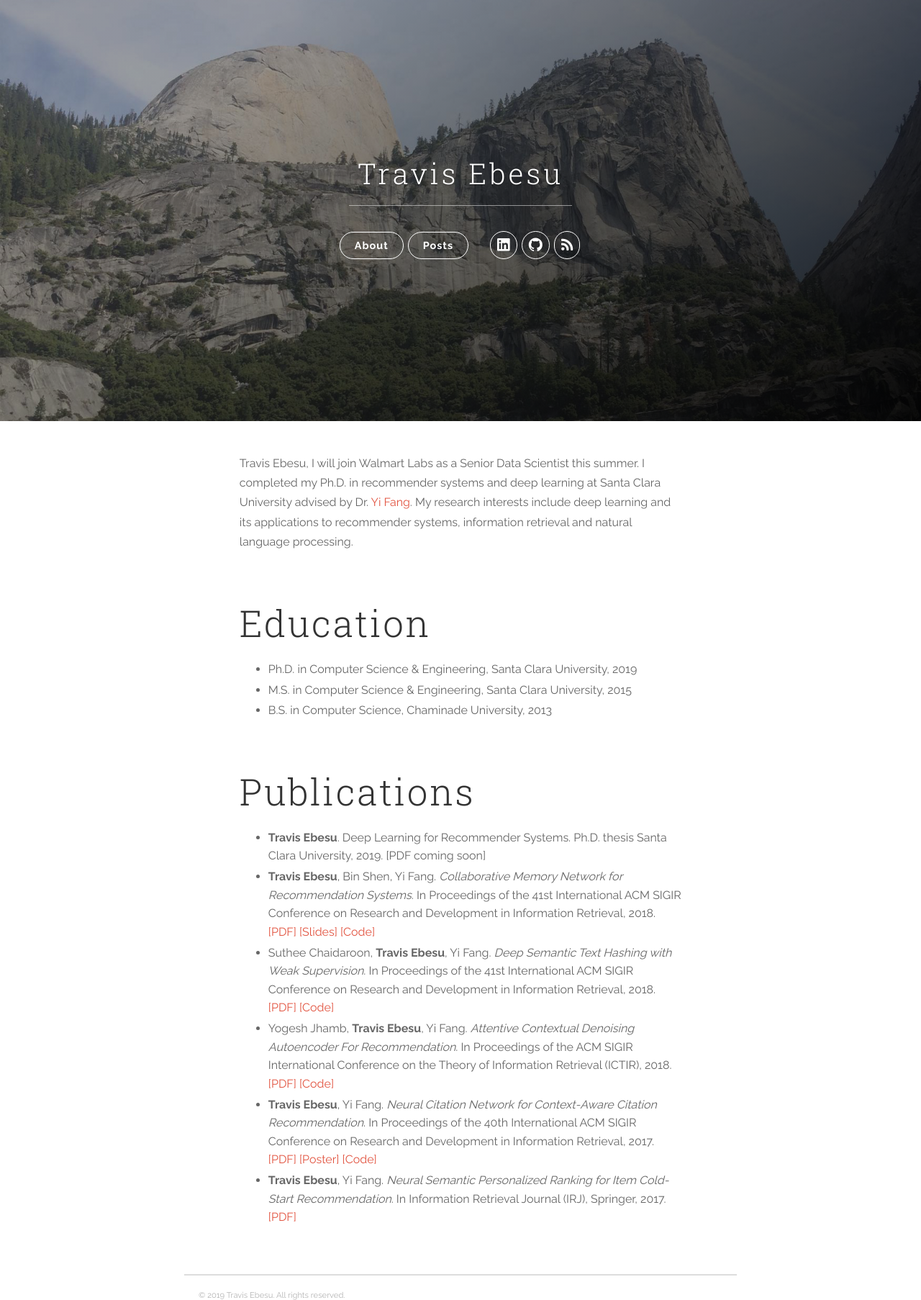
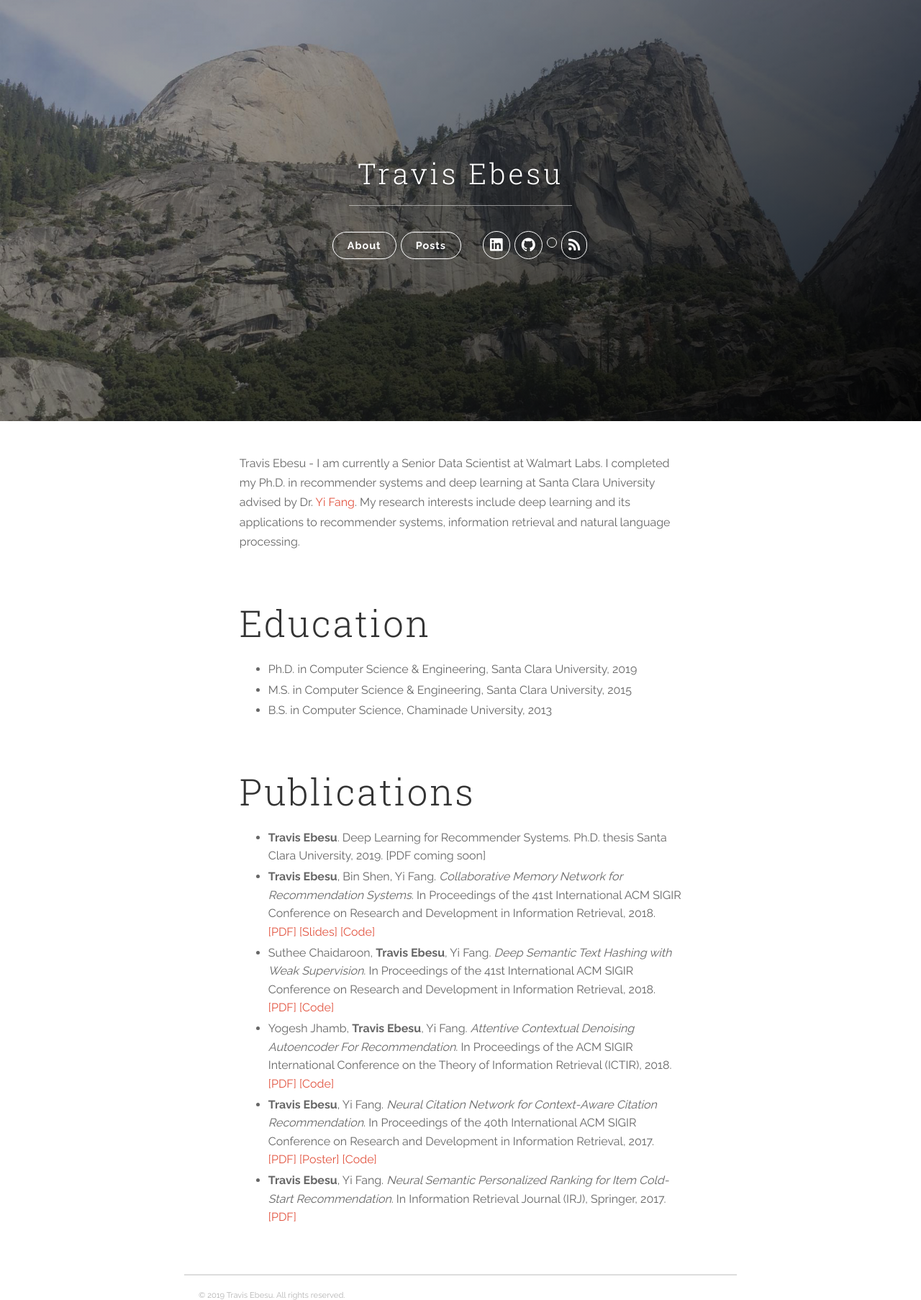
Before and after one commit to tebesu/tebesu.github.io, a Jekyll site: the page built from about.md, in a window 1280 px wide. Shown: the whole page at 72% size. Built offline with Jekyll 4.4.1, drawn with Linux system fonts in a browser that asks for light colours; a style sheet for code colours, icons or effects is not loaded.

Commit message:
add google scholar icon; update about me

```diff
--- a/_includes/head.html
+++ b/_includes/head.html
@@ -47,7 +47,7 @@
   <meta name="msapplication-TileColor" content="#ffc40d">
   <meta name="msapplication-TileImage" content="{{ site.baseurl }}/images/favicons/mstile-144x144.png">
   <meta name="theme-color" content="#ffffff">
-
+  <link rel="stylesheet" href="https://cdn.rawgit.com/jpswalsh/academicons/master/css/academicons.min.css">
   <link rel="stylesheet" href="{{ site.baseurl }}/css/main.css?{{site.time | date: '%s%N'}}">
   <link rel="canonical" href="{% if page.canonical %}{{ page.canonical }}{% else %}{{ page.url | replace:'index.html','' | prepend: site.baseurl | prepend: site.url }}{% endif %}">
   <link rel="alternate" type="application/rss+xml" title="{{ site.title }}" href="{{ site.baseurl }}/feed.xml">
--- a/_includes/header.html
+++ b/_includes/header.html
@@ -75,6 +75,14 @@
               </li>
             {% endif %}
 
+            <!-- Google Scholar -->
+            <li class="navigation__item">
+              <a class="academic-icon" href="https://scholar.google.com/citations?user=h6KUq-QAAAAJ" title="Google Scholar Profile" target="_blank">
+                <i class="icon ai ai-google-scholar"></i>
+                <span class="label">Google Scholar</span>
+              </a>
+            </li>
+
             {% if site.author.email %}
               <!-- Email -->
               <!-- <li class="navigation__item">
--- a/about.md
+++ b/about.md
@@ -5,7 +5,7 @@
 ---
 
 
-Travis Ebesu, I will join Walmart Labs as a Senior Data Scientist this summer. I completed my Ph.D. in recommender systems and deep learning at Santa Clara University advised by Dr. [Yi Fang](http://www.cse.scu.edu/~yfang/). My research interests include deep learning and its applications to recommender systems, information retrieval and natural language processing.
+Travis Ebesu - I am currently a Senior Data Scientist at Walmart Labs. I completed my Ph.D. in recommender systems and deep learning at Santa Clara University advised by Dr. [Yi Fang](http://www.cse.scu.edu/~yfang/). My research interests include deep learning and its applications to recommender systems, information retrieval and natural language processing.
 
 <!-- See my publications below or my [Google Scholar Page](https://scholar.google.com/citations?user=h6KUq-QAAAAJ). -->
 
--- a/css/main.scss
+++ b/css/main.scss
@@ -57,3 +57,12 @@
   border: 3px solid #fff;
   border-radius:100%;
 }
+
+
+.navigation--social a.academic-icon {
+    padding: 6px 6px 6px 6px;
+}
+
+.ai::before{
+	font-family: Academicons;
+}
```
